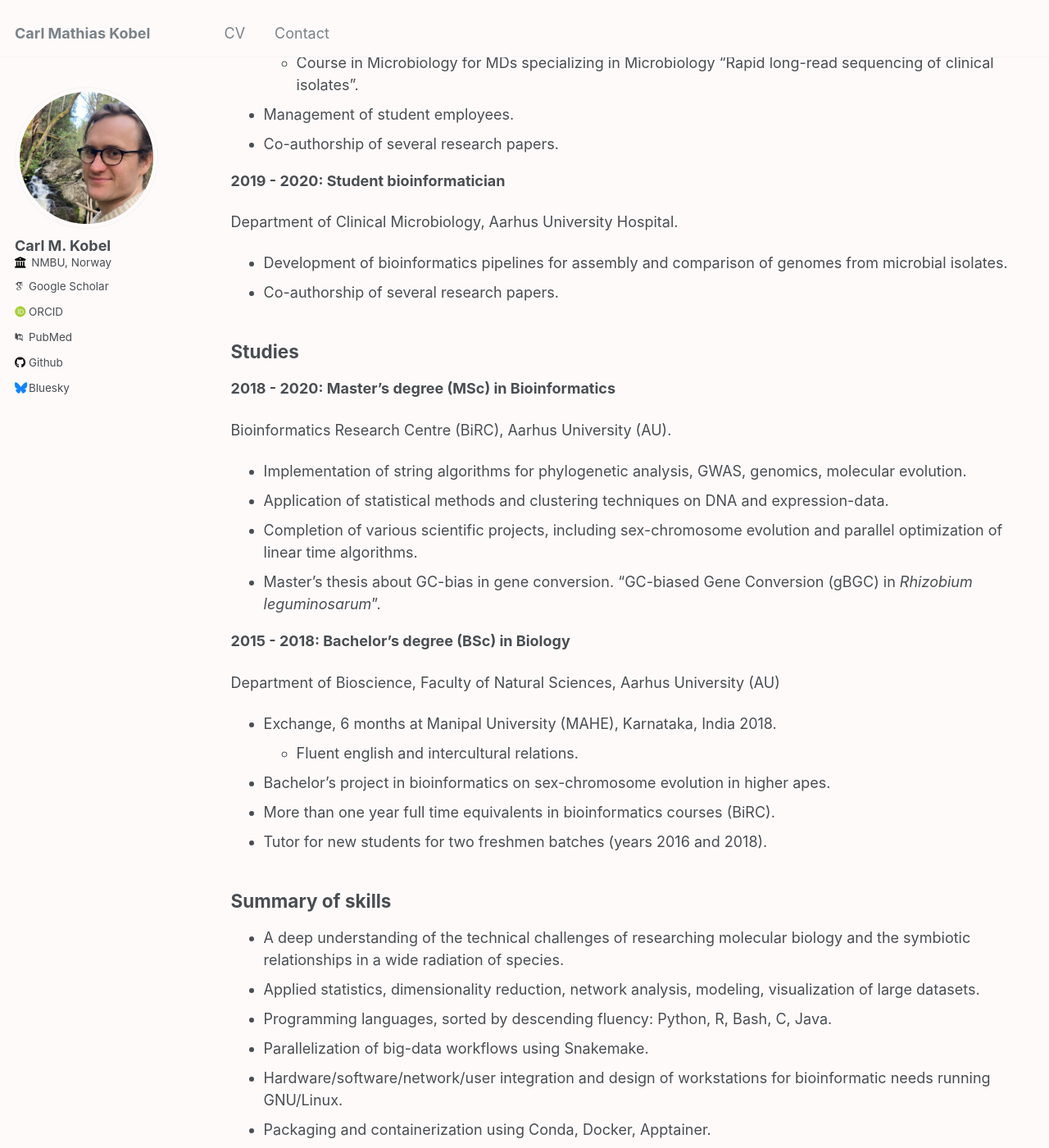
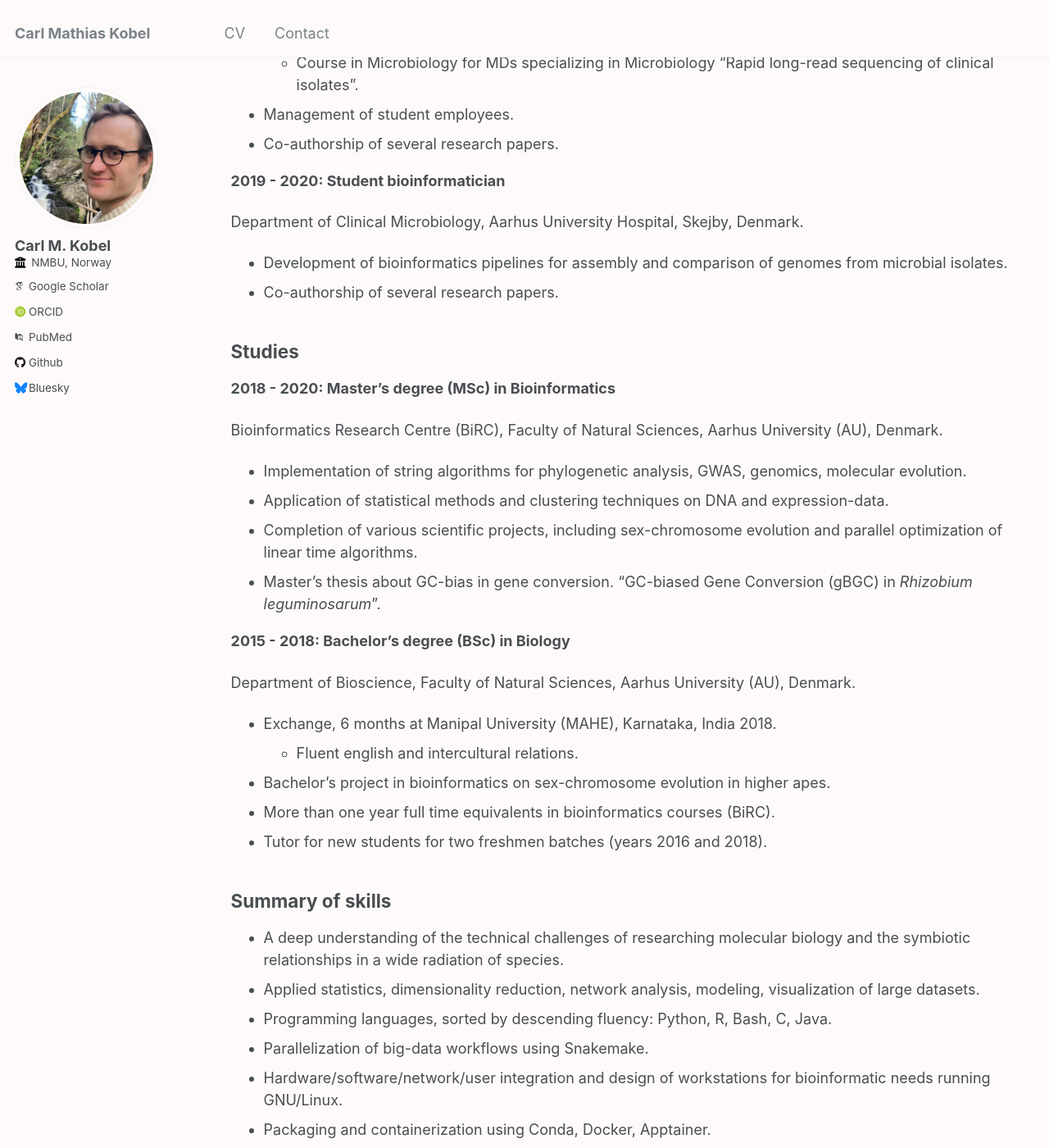
Before and after one commit to cmkobel/cmkobel.github.io, a Jekyll site: the page built from _pages/cv.md, in a window 1280 px wide and 1400 px high, scrolled down 1119 px. Shown: the whole window at 82% size. Built offline with Jekyll 4.4.1, drawn with Linux system fonts in a browser that asks for light colours; some web fonts are replaced; some of the changed text lies outside the part shown.

Commit message:
Update cv.md

```diff
--- a/_pages/cv.md
+++ b/_pages/cv.md
@@ -45,7 +45,7 @@ Department of Clinical Microbiology, Aarhus University Hospital, Skejby, Denmark
 
 **2019 - 2020: Student bioinformatician**
 
-Department of Clinical Microbiology, Aarhus University Hospital.
+Department of Clinical Microbiology, Aarhus University Hospital, Skejby, Denmark.
 
   - Development of bioinformatics pipelines for assembly and comparison of genomes from microbial isolates.
   - Co-authorship of several research papers.
@@ -54,7 +54,7 @@ Department of Clinical Microbiology, Aarhus University Hospital.
 
 **2018 - 2020: Master's degree (MSc) in Bioinformatics**
 
-Bioinformatics Research Centre (BiRC), Aarhus University (AU).
+Bioinformatics Research Centre (BiRC), Faculty of Natural Sciences, Aarhus University (AU), Denmark.
 
   - Implementation of string algorithms for phylogenetic analysis, GWAS, genomics, molecular evolution.
   - Application of statistical methods and clustering techniques on DNA and expression-data.
@@ -65,7 +65,7 @@ Bioinformatics Research Centre (BiRC), Aarhus University (AU).
 
 **2015 - 2018: Bachelor's degree (BSc) in Biology**
 
-Department of Bioscience, Faculty of Natural Sciences, Aarhus University (AU)
+Department of Bioscience, Faculty of Natural Sciences, Aarhus University (AU), Denmark.
 
   - Exchange, 6 months at Manipal University (MAHE), Karnataka, India 2018.
     - Fluent english and intercultural relations.
```
Also changed, not shown: other parts of _pages/cv.md (+1 -1 lines).
